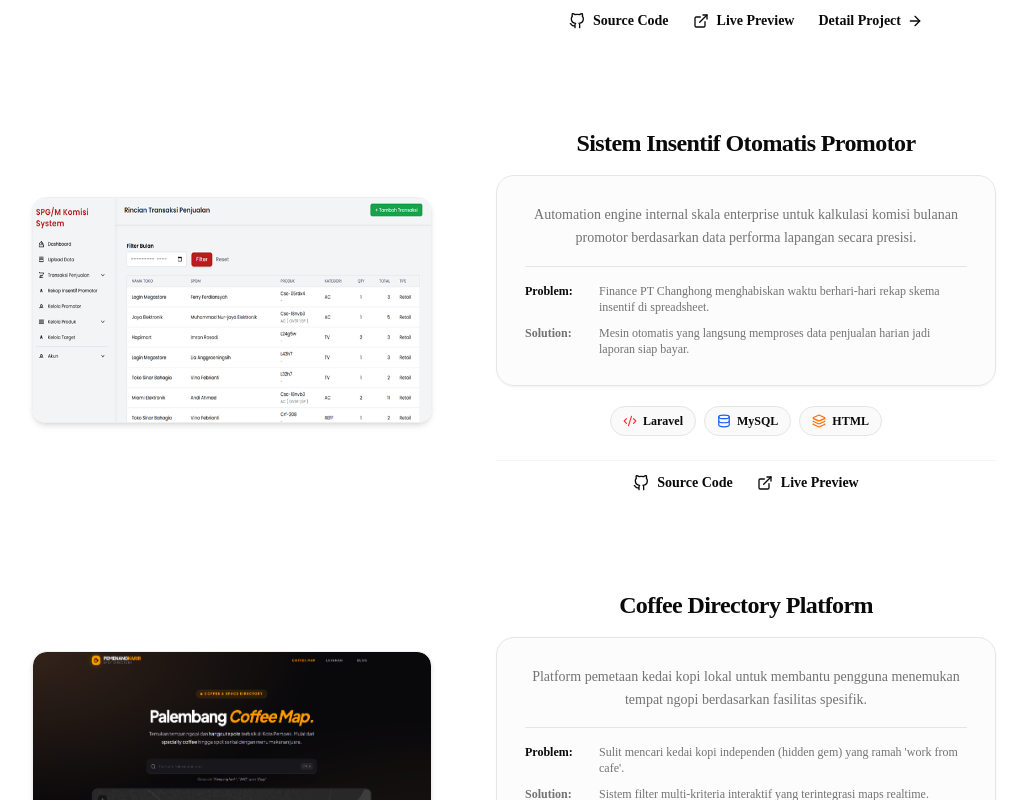
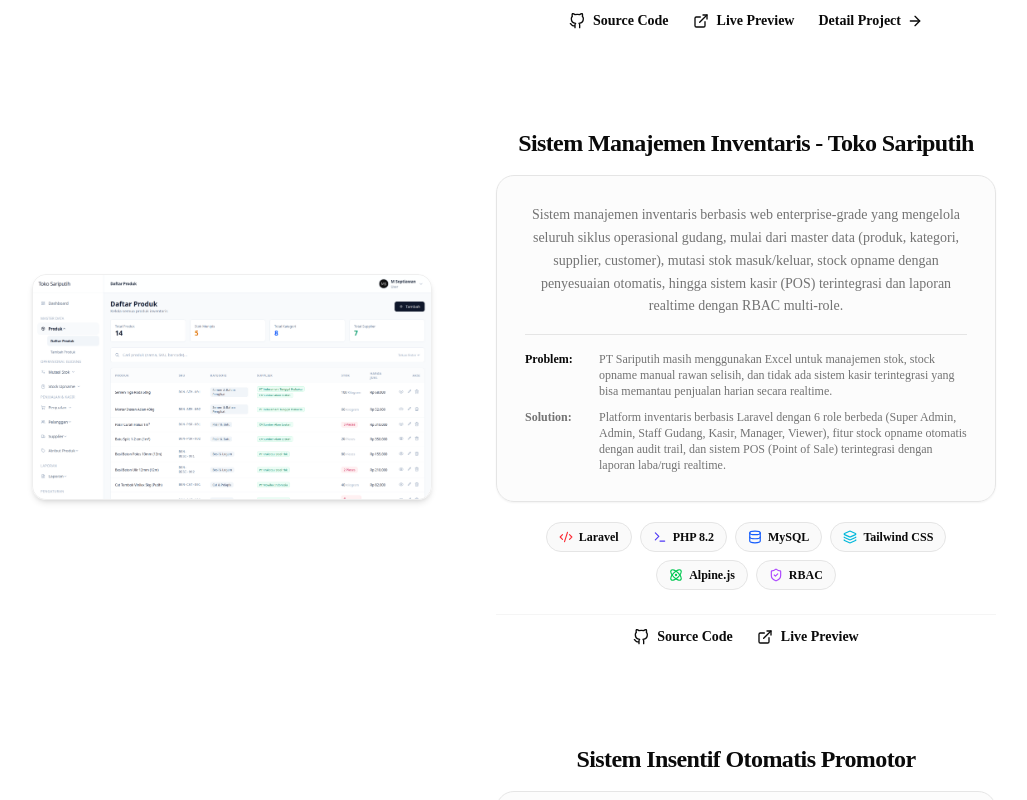
Before and after one commit to mseptiawan/portfolio, a Next.js app: page / in a window 1280 px wide. Shown: the part 1440-2240 px from the top of the page, without its empty margins (126-1153 px from the left). Built offline with nearby package versions, Linux system fonts and the light colour scheme.

Commit message:
feat: tambah project

```diff
--- a/components/sections/projects.tsx
+++ b/components/sections/projects.tsx
@@ -17,6 +17,7 @@
   Code2,
 } from "lucide-react";
 import { useState } from "react";
+import imgInventaris from "@/public/images/projects/inventaris.png";
 import imgHris from "@/public/images/projects/hris.png";
 import imgChanghong from "@/public/images/projects/changhong.png";
 import imgBjb from "@/public/images/projects/bjb-rental-mobil-palembang.png";
@@ -75,6 +76,45 @@
     detailType: "page",
     codeUrl: "https://github.com/mseptiawan/website-zafa-tour",
   },
+  {
+  title: "Sistem Manajemen Inventaris - Toko Sariputih",
+  description:
+    "Sistem manajemen inventaris berbasis web enterprise-grade yang mengelola seluruh siklus operasional gudang, mulai dari master data (produk, kategori, supplier, customer), mutasi stok masuk/keluar, stock opname dengan penyesuaian otomatis, hingga sistem kasir (POS) terintegrasi dan laporan realtime dengan RBAC multi-role.",
+  image: imgInventaris.src, // <-- nanti tambahkan import gambarnya
+  techStack: [
+    {
+      name: "Laravel",
+      icon: <Code2 className="w-3.5 h-3.5 text-red-500" />,
+    },
+    {
+      name: "PHP 8.2",
+      icon: <Terminal className="w-3.5 h-3.5 text-indigo-600" />,
+    },
+    {
+      name: "MySQL",
+      icon: <Database className="w-3.5 h-3.5 text-blue-600" />,
+    },
+    {
+      name: "Tailwind CSS",
+      icon: <Layers className="w-3.5 h-3.5 text-cyan-500" />,
+    },
+    {
+      name: "Alpine.js",
+      icon: <Atom className="w-3.5 h-3.5 text-green-500" />,
+    },
+    {
+      name: "RBAC",
+      icon: <ShieldCheck className="w-3.5 h-3.5 text-purple-500" />,
+    },
+  ],
+  problem:
+    "PT Sariputih masih menggunakan Excel untuk manajemen stok, stock opname manual rawan selisih, dan tidak ada sistem kasir terintegrasi yang bisa memantau penjualan harian secara realtime.",
+  solution:
+    "Platform inventaris berbasis Laravel dengan 6 role berbeda (Super Admin, Admin, Staff Gudang, Kasir, Manager, Viewer), fitur stock opname otomatis dengan audit trail, dan sistem POS (Point of Sale) terintegrasi dengan laporan laba/rugi realtime.",
+  detailType: "page",
+  codeUrl: "https://github.com/mseptiawan/inventaris",
+  liveUrl: "#",
+},
   {
     title: "Sistem Insentif Otomatis Promotor",
     description:
```
Also changed, not shown: public/images/projects/inventaris.png (added).
